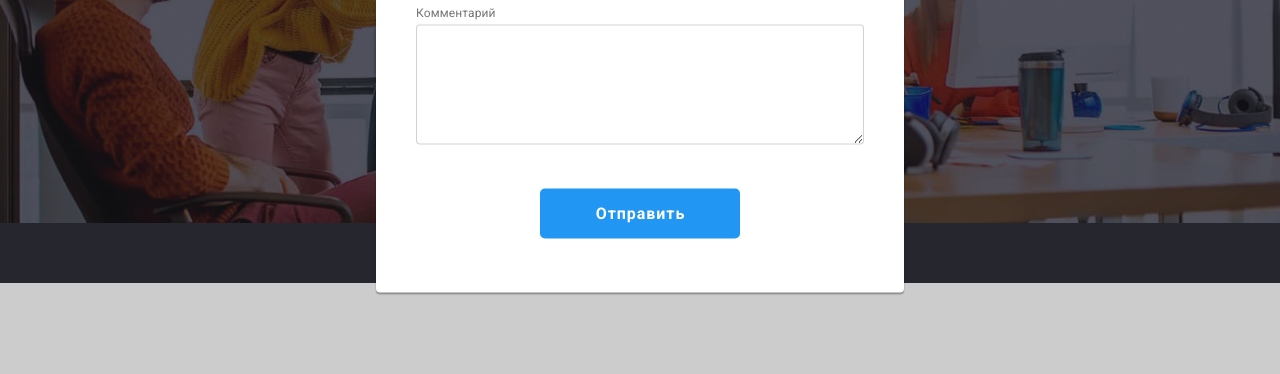
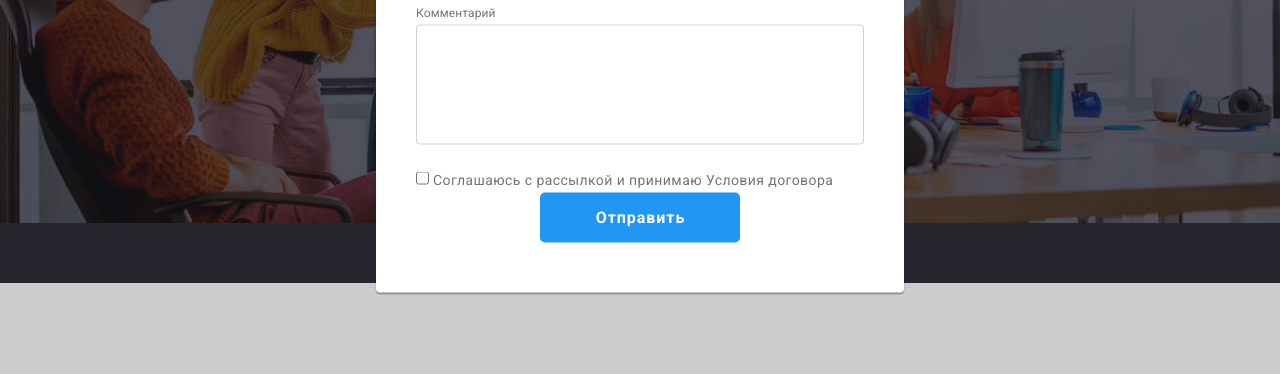
Before and after one commit to Pasha748/goit-markup-hw-06, a plain HTML site: page index.html in a window 1280 px wide. Both pictures are taken after a click on the button "Заказать услугу". Shown: the part 398-772 px from the top of the page. Drawn offline with nearby package versions, Linux system fonts and the light colour scheme.

Commit message:
Making modal

```diff
--- a/css/styles.css
+++ b/css/styles.css
@@ -756,6 +756,8 @@ body {
   transition-property: border;
   transition: 250ms;
   transition-timing-function: cubic-bezier(0.4, 0, 0.2, 1);
+  margin-bottom: 20px;
+  resize: none;
 }
 .online-text:focus {
   border: 1px solid var(--accent-color);
@@ -774,6 +776,12 @@ body {
   color: #757575;
   margin-bottom: 4px;
 }
+.check-text {
+  font-size: 14px;
+  line-height: 1.71;
+  letter-spacing: 0.03em;
+  color: var(--main-text-color);
+}
 .modal-btn {
   width: 200px;
   height: 50px;
@@ -789,8 +797,16 @@ body {
   padding: 10px 28px 10px 29px;
   border-radius: 5px;
   border: none;
-  margin: 40px auto;
+  margin: auto;
   text-align: center;
+  transition-property: box-shadow;
+  transition: 250ms;
+  transition-timing-function: cubic-bezier(0.4, 0, 0.2, 1);
+}
+.modal-btn:hover,
+.modal-btn:focus {
+  background: #188ce8;
+  box-shadow: 0px 4px 4px rgba(0, 0, 0, 0.15);
 }
 /* --------------Portfolio-------------- */
 
--- a/index.html
+++ b/index.html
@@ -518,6 +518,10 @@
                         placeholder="Введите текст">
                     </textarea>
                 </div>
+                <div class="modal-field">
+                    <input type="checkbox" name="policy" id="policy" class="modal-check">
+                    <label for="policy" class="check-text">Соглашаюсь с рассылкой и принимаю Условия договора</label>
+                </div>
                 <button type="submit" class="button modal-btn">Отправить</button>
             </form>
 
```
Also changed, not shown: images/icons.svg.
